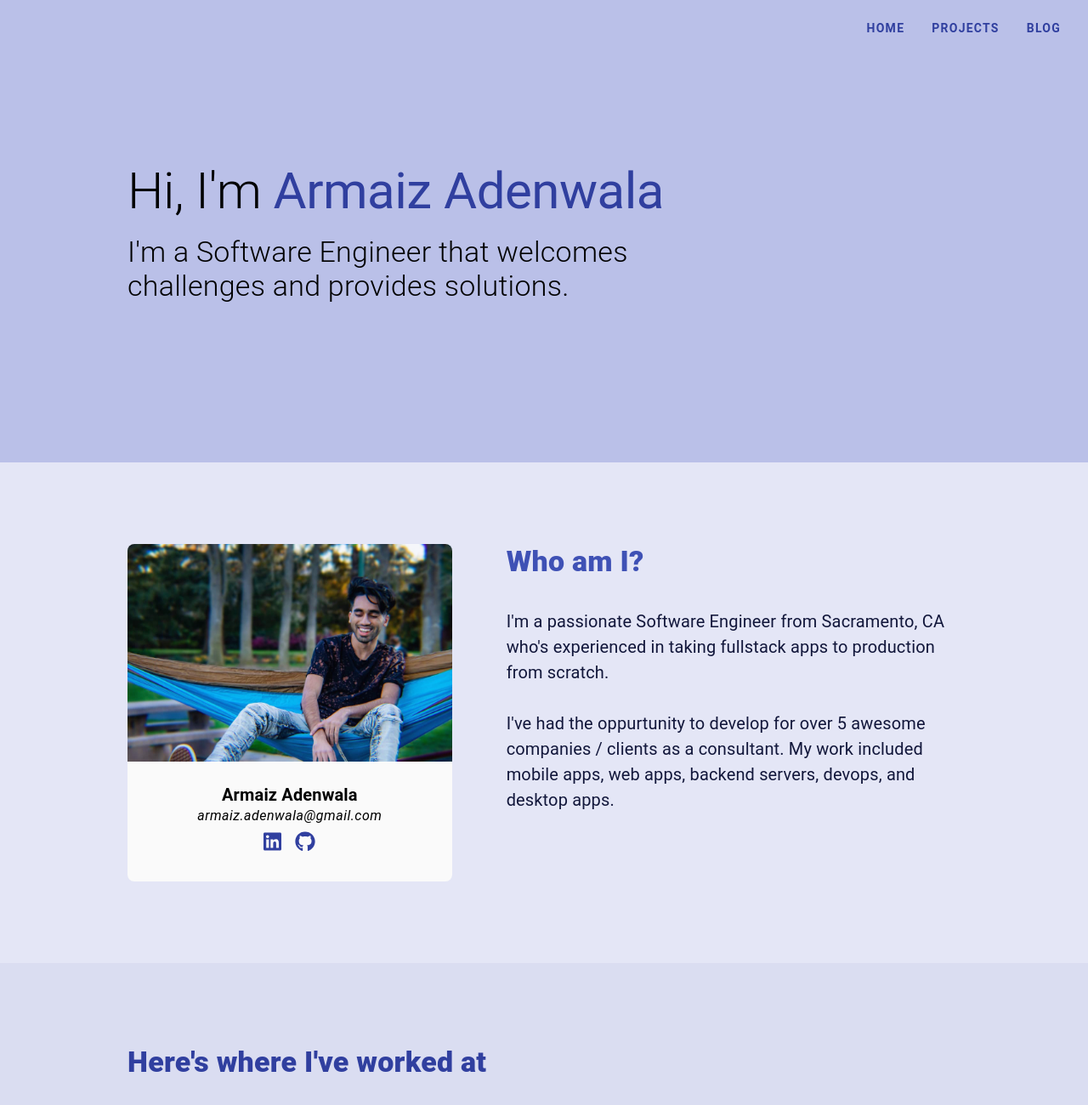
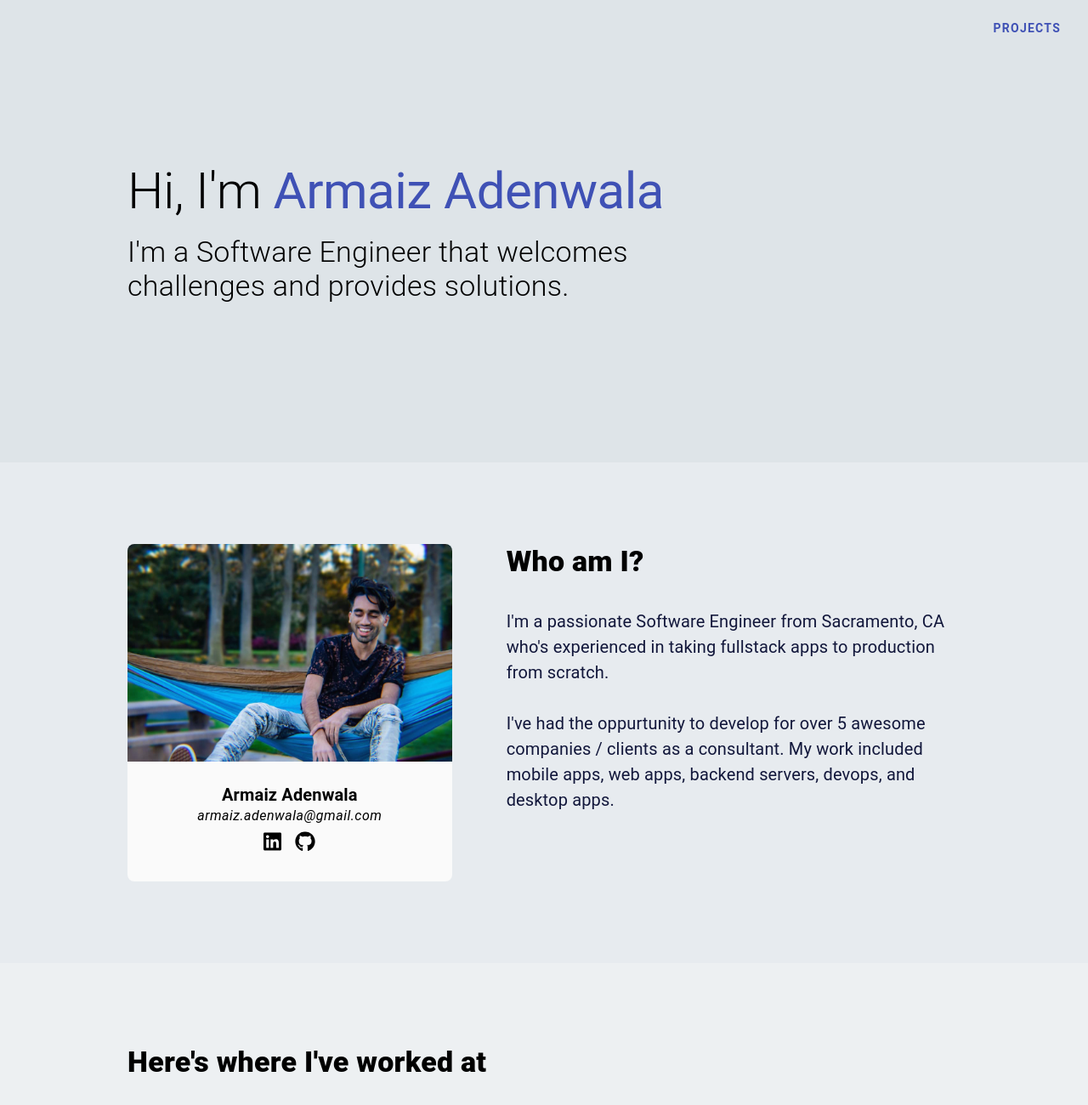
Before and after one commit to ArmaizAdenwala/personal-portfolio, a Gatsby site: page / in a window 1280 px wide. Shown: the top 1300 px of the page at 85% size. Built offline with nearby package versions, Linux system fonts and the light colour scheme; Gatsby itself is replaced by a stand-in of ours.

Commit message:
set styling

```diff
--- a/src/components/general/navbar/Navbar.js
+++ b/src/components/general/navbar/Navbar.js
@@ -5,14 +5,11 @@ import './Navbar.scss';
 const Navbar = () => (
   <nav className="nav">
     <div className="nav__container">
-      <Link className="tg__button tg__c--primary nav__link" to="/">
-        HOME
-      </Link>
-      <Link className="tg__button tg__c--primary nav__link" to="/projects">
+      <Link
+        className="tg__c--primary--dark tg__button nav__link tg__c--secondary"
+        to="/projects"
+      >
         PROJECTS
-      </Link>
-      <Link className="tg__button tg__c--primary nav__link" to="/projects">
-        BLOG
       </Link>
     </div>
   </nav>
--- a/src/components/home/about/About.scss
+++ b/src/components/home/about/About.scss
@@ -8,7 +8,6 @@
   & &__title {
     margin: 0;
     margin-bottom: 16px;
-    color: $colors-primary;
     font-weight: 800;
   }
   &__bio {
--- a/src/components/home/about/ProfileCard.scss
+++ b/src/components/home/about/ProfileCard.scss
@@ -28,7 +28,7 @@
       &__link {
         font-size: 24px;
         margin: 0 8px;
-        color: $colors-primary--dark;
+        color: #000;
       }
     }
   }
--- a/src/components/home/experience/Experience.js
+++ b/src/components/home/experience/Experience.js
@@ -7,11 +7,11 @@ export default class Experience extends Component {
     return (
       <div className="experience">
         <Container>
-          <h3 className="tg__title-4 experience__title tg__c--primary">
+          <h3 className="tg__title-4 experience__title">
             Here's where I've worked at
           </h3>
           <div className="experience__card">
-            <h5 className="tg__title-5 tg__c--primary experience__card__title">
+            <h5 className="tg__title-5 experience__card__title tg__c--secondary">
               FullStack Labs, Sacramento, CA
             </h5>
             <h6 className="tg__title-6 experience__card__subtitle">
--- a/src/styles/colors.scss
+++ b/src/styles/colors.scss
@@ -1,7 +1,8 @@
 $colors-primary: #3f51b5;
-$colors-primary--dark: #303F9F;
-$background--dark: #303F9F;
-$background: #e4e6f6;
-$background--light: #daddf1;
-$background--light-2: #bac0e8;
-$background-text: #E8EAF6;
+$colors-primary--dark: #3f51b5;
+$colors-secondary: #3f51b5;
+$background--dark: #3f51b5;
+$background: #e7ebef;
+$background--light: #edf0f2;
+$background--light-2: #dee4e8;
+$background-text: #000;
--- a/src/styles/typography.scss
+++ b/src/styles/typography.scss
@@ -61,6 +61,12 @@
     font-weight: 400;
   }
   &__c--primary {
+    color: $colors-primary;
+  }
+  &__c--primary--dark {
     color: $colors-primary--dark;
   }
+  &__c--secondary {
+    color: $colors-secondary;
+  }
 }
--- /dev/null
+++ b/static/robots.txt
@@ -0,0 +1,2 @@
+User-agent: *
+Disallow: /
```
